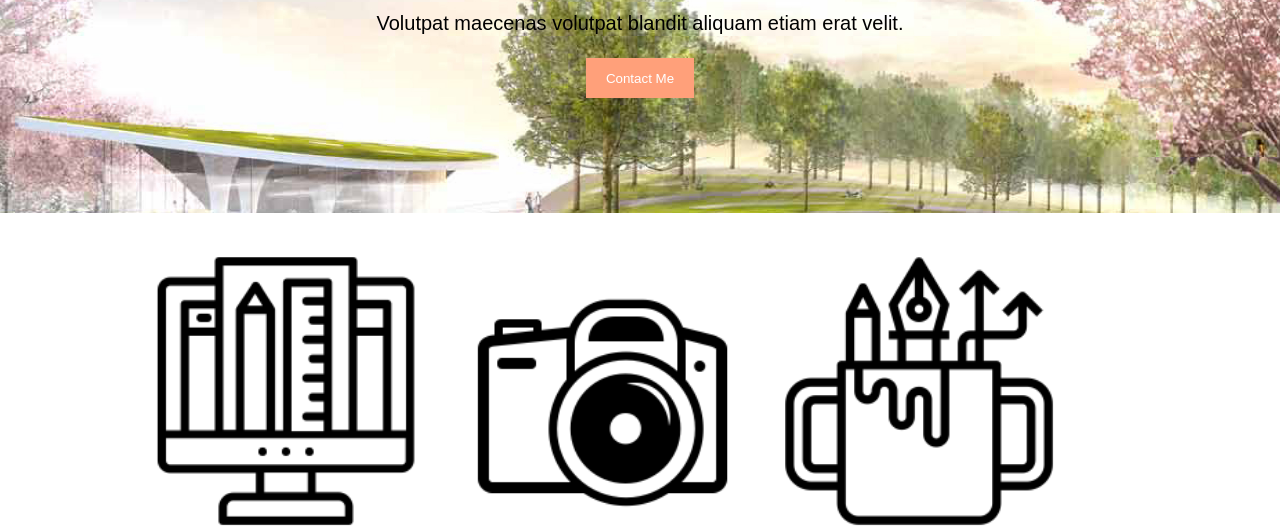
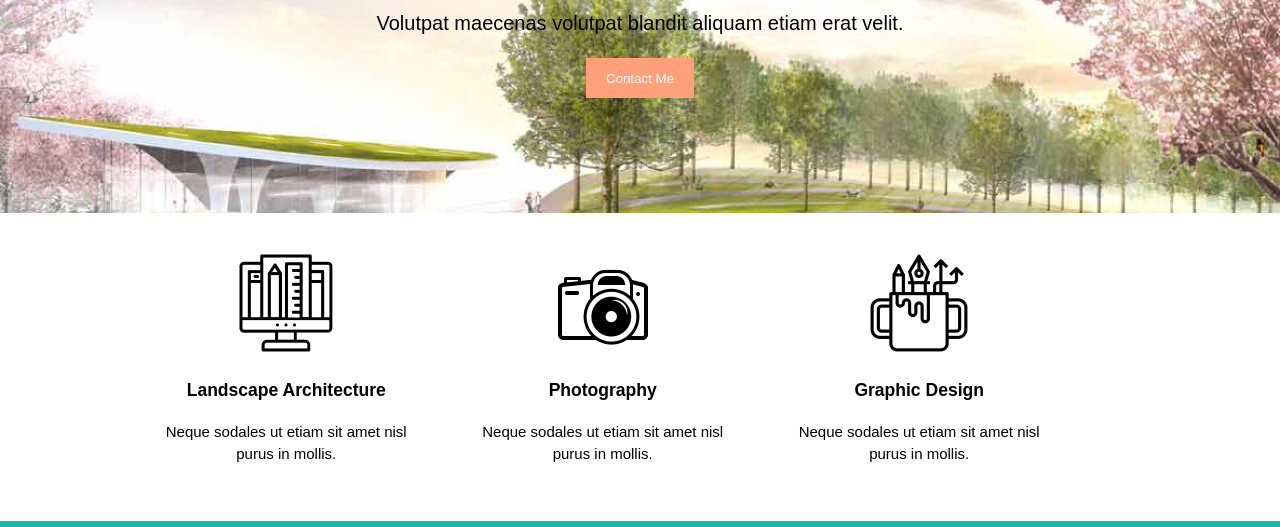
Before and after one commit to TysonKeating/Rose, a plain HTML site: page index.html in a window 1280 px wide. Shown: the part 290-817 px from the top of the page. Drawn offline with Linux system fonts and the light colour scheme.

Commit message:
Adjucted box sizes

```diff
--- a/css/style.css
+++ b/css/style.css
@@ -121,6 +121,8 @@ header a:hover, header .current a {
 
 #boxes .box img {
     width: 100%;
+    max-width: 100px;
+    max-height: 100px;
 }
 
 /* Main Column */
```
